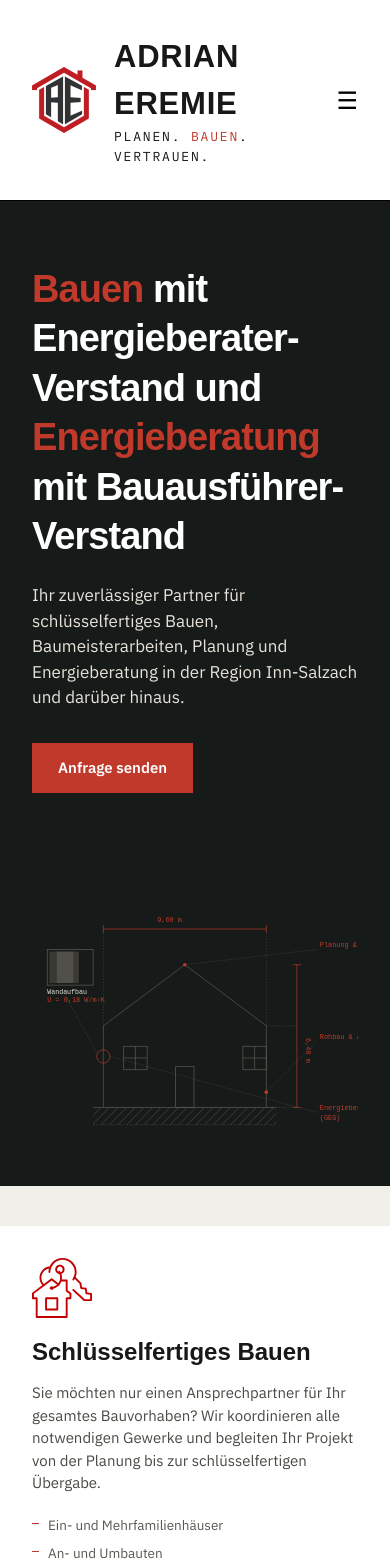
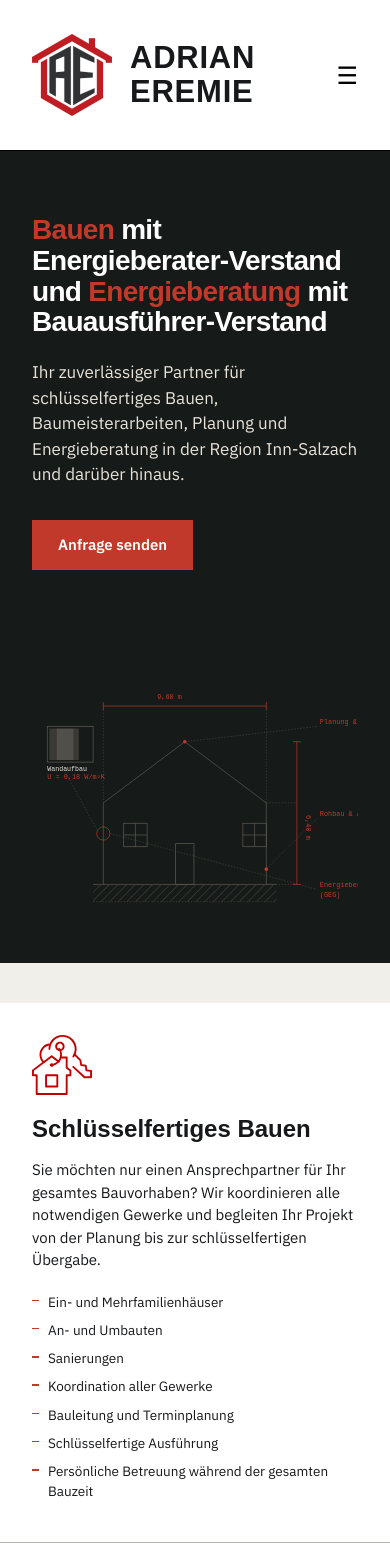
Before and after one commit to goaji/bau-eremie, a Next.js app: page / in a window 390 px wide. Shown: the top 1568 px of the page. Built offline with nearby package versions, Linux system fonts and the light colour scheme; a web font is replaced by a local one.

Commit message:
Some mobile optimisation

```diff
--- a/src/components/AnfrageButton.tsx
+++ b/src/components/AnfrageButton.tsx
@@ -1,7 +1,7 @@
 import Link from "next/link";
 
 const BASE_CLASSES =
-  "bg-red text-white px-6.5 py-3.5 text-[15px] font-semibold no-underline hover:bg-red-deep transition-colors";
+  "bg-red text-white px-6.5 py-3.5 text-[15px] font-semibold hover:bg-red-deep transition-colors";
 
 type AnfrageButtonProps =
   | {
--- a/src/components/Contact.tsx
+++ b/src/components/Contact.tsx
@@ -46,7 +46,7 @@
 
             <div className="mb-6.5 pb-6.5 border-b border-grey-line">
               <div className="font-mono text-[11.5px] tracking-widest uppercase text-grey-soft mb-1.5">Telefon (auch WhatsApp)</div>
-              <a className="text-base font-medium text-white no-underline hover:text-red" href="tel:+491627141491">
+              <a className="text-base font-medium text-white hover:text-red" href="tel:+491627141491">
                 (+49) 0162 7141491
               </a>
             </div>
@@ -54,7 +54,7 @@
             <div >
               <div className="font-mono text-[11.5px] tracking-widest uppercase text-grey-soft mb-1.5">E-Mail</div>
               <a
-                className="text-base font-medium text-white no-underline hover:text-red"
+                className="text-base font-medium text-white hover:text-red"
                 href="mailto:info@bau-eremie.de"
               >
                 info@bau-eremie.de
--- a/src/components/Datenschutz.tsx
+++ b/src/components/Datenschutz.tsx
@@ -33,7 +33,7 @@
               DSGVO (vorvertragliche Maßnahme) bzw. Art. 6 Abs. 1 lit. f DSGVO (berechtigtes
               Interesse an der Beantwortung von Anfragen).
             </p>
-            <p className="text-[15px] leading-relaxed text-[#4B4943]">
+            <p className="text-[15px] leading-relaxed">
               Der Versand erfolgt über den E-Mail-Dienst unseres Hosting-Anbieters Hostinger
               (Hostinger International Ltd.) per SMTP. Die eingegebenen Daten werden dabei nicht an
               weitere Drittanbieter übermittelt.
--- a/src/components/Footer.tsx
+++ b/src/components/Footer.tsx
@@ -2,7 +2,7 @@
 
 export default function Footer() {
   return (
-    <footer className="bg-[#141412] text-grey-soft py-9 border-t border-grey-line">
+    <footer className="bg-dark-2 py-9 border-t border-grey-line">
       <div className="max-w-300 mx-auto px-8 flex justify-between items-center flex-wrap gap-3.5 text-[13px]">
         <div className="flex items-center gap-2.5 font-display font-bold text-paper-2 text-base">
           <Image
@@ -13,19 +13,19 @@
           />
           ADRIAN EREMIE
         </div>
-        <div className="font-mono text-[11px] text-[#B5B09F]">
+        <div className="font-mono text-[11px] text-paper">
           © 2026 · Adrian Eremie, Garching a.d.Alz
         </div>
         <div className="flex gap-5.5">
           <a
             href="/impressum"
-            className="no-underline text-grey-soft hover:text-paper"
+            className="text-grey-soft hover:text-paper"
           >
             Impressum
           </a>
           <a
             href="/datenschutz"
-            className="no-underline text-grey-soft hover:text-paper"
+            className="text-grey-soft hover:text-paper"
           >
             Datenschutz
           </a>
--- a/src/components/Header.tsx
+++ b/src/components/Header.tsx
@@ -13,19 +13,22 @@
       <div className="flex items-center justify-between px-8 py-8.5 max-w-300 mx-auto">
         <Link
           href="/"
-          className="flex items-center gap-4.5 font-display font-extrabold text-[31px] tracking-wide  no-underline"
+          className="flex items-center gap-4.5 font-display font-extrabold text-[31px] tracking-wide leading-[1.1]"
         >
           <Image
             src="/logoDark.svg"
             alt="Adrian Eremie Logo"
-            width={64}
-            height={66}
-            className="w-16 h-auto shrink-0"
+            width={80}
+            height={80}
+            className="w-20 h-auto shrink-0"
           />
-          <span>
+          <span >
             ADRIAN EREMIE
-            <span className="block font-mono font-normal text-[13px] tracking-[0.14em]  uppercase">
-              Planen. <span className="text-red">Bauen</span>. Vertrauen.
+            <span className="hidden min-[405px]:block text-red w-fit border-b-2 border-red font-mono font-normal text-[19px] tracking-[0.14em] uppercase pb-0.5">
+              BAUUNTERNEHMEN
+            </span>
+            <span className="hidden min-[405px]:block font-mono font-normal text-[11px] tracking-[0.14em] uppercase mt-2">
+              Planen. <span className="text-red">Bauen.</span> Vertrauen.
             </span>
           </span>
         </Link>
@@ -45,13 +48,13 @@
         >
           <Link
             href="/#leistungen"
-            className="text-white md:text-black hover:text-red no-underline text-[16.5px] font-medium"
+            className="text-white md:text-black hover:text-red text-[16.5px] font-medium"
           >
             Leistungen
           </Link>
           <Link
             href="/#kontakt"
-            className="text-white md:text-black hover:text-red no-underline text-[16.5px] font-medium"
+            className="text-white md:text-black hover:text-red text-[16.5px] font-medium"
           >
             Kontakt
           </Link>
--- a/src/components/Hero.tsx
+++ b/src/components/Hero.tsx
@@ -8,9 +8,7 @@
     >
       <div className="max-w-300 mx-auto px-8 grid grid-cols-1 md:grid-cols-2 gap-10 items-start">
         <div>
-
-
-          <h1 className="font-display font-extrabold text-[clamp(38px,5vw,58px)] leading-[1.3] tracking-tight text-white mb-5.5">
+          <h1 className="font-display font-extrabold text-[clamp(28px,6vw,36px)] md:text-[clamp(32px,4.5vw,44px)] lg:text-[clamp(44px,4vw,58px)] leading-[1.1] md:leading-[1.2] lg:leading-[1.3] tracking-tight text-white mb-5.5">
             <span className="text-red">Bauen </span>
             mit Energieberater-Verstand und
             <span className="text-red"> Energieberatung </span> mit Bauausführer-Verstand
@@ -23,8 +21,6 @@
           <div className="flex gap-4 flex-wrap mb-10">
             <AnfrageButton label="Anfrage senden" href="#anfrage-form" />
           </div>
-
-
         </div>
 
         <div>
--- a/src/components/NavLink.tsx
+++ b/src/components/NavLink.tsx
@@ -12,8 +12,8 @@
       href={href}
       className={
         isRed
-          ? "bg-red text-white px-6 py-3.25 text-base font-semibold no-underline hover:bg-red-deep transition-colors"
-          : "text-paper-2 hover:text-white no-underline text-[16.5px] font-medium"
+          ? "bg-red text-white px-6 py-3.25 text-base font-semibold hover:bg-red-deep transition-colors"
+          : "text-paper-2 hover:text-white text-[16.5px] font-medium"
       }
     >
       {children}
--- a/src/components/Services.tsx
+++ b/src/components/Services.tsx
@@ -12,7 +12,7 @@
           {SERVICES.map((service, i) => (
             <div
               key={service.title}
-              className={`p-8 bg-white flex flex-col border-b md:border-b-0 border-[#C9C5BB] ${i < SERVICES.length - 1 ? "md:border-r" : ""
+              className={`p-8 bg-white flex flex-col border-b md:border-b-0 border-grey-soft ${(i + 1) % 2 !== 0 ? "md:border-r" : ""}  ${i < SERVICES.length - 1 ? "xl:border-r" : ""
                 }`}
             >
               <div className="w-15 h-15 mb-4.5 ">
@@ -21,14 +21,14 @@
               <h3 className="font-display font-bold text-2xl mb-3.5 ">
                 {service.title}
               </h3>
-              <p className="text-[15px] text-[#4B4943] mb-5 grow">
+              <p className="text-[15px] mb-5 grow">
                 {service.description}
               </p>
               <ul className="list-none">
                 {service.items.map((item) => (
                   <li
                     key={item}
-                    className="text-[13.5px] text-[#5A5850] pl-4 relative mb-2 before:content-[''] before:absolute before:left-0 before:top-2 before:w-1.75 before:h-[1.5px] before:bg-red"
+                    className="text-[13.5px] pl-4 relative mb-2 before:content-[''] before:absolute before:left-0 before:top-2 before:w-1.75 before:h-[1.5px] before:bg-red"
                   >
                     {item}
                   </li>
```
